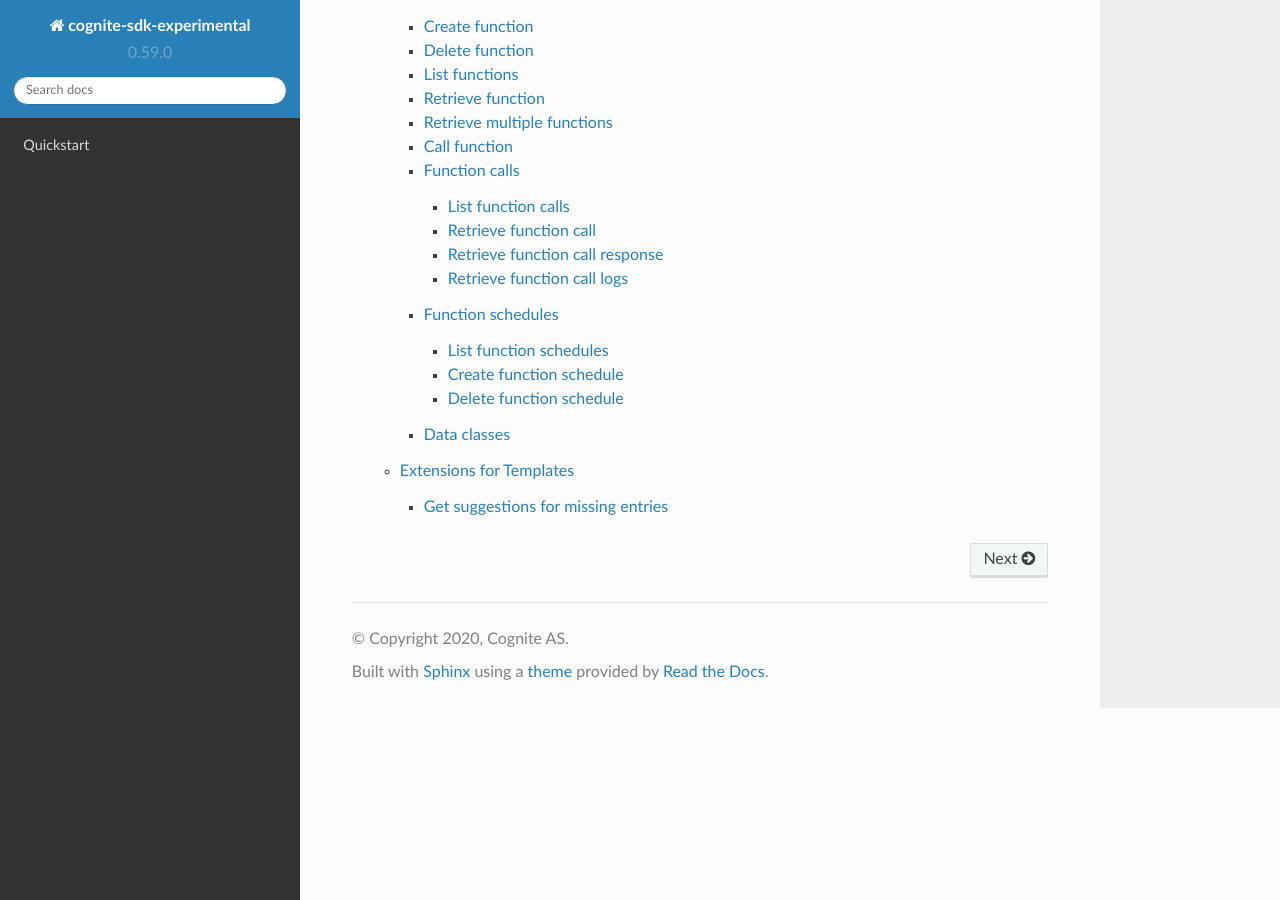
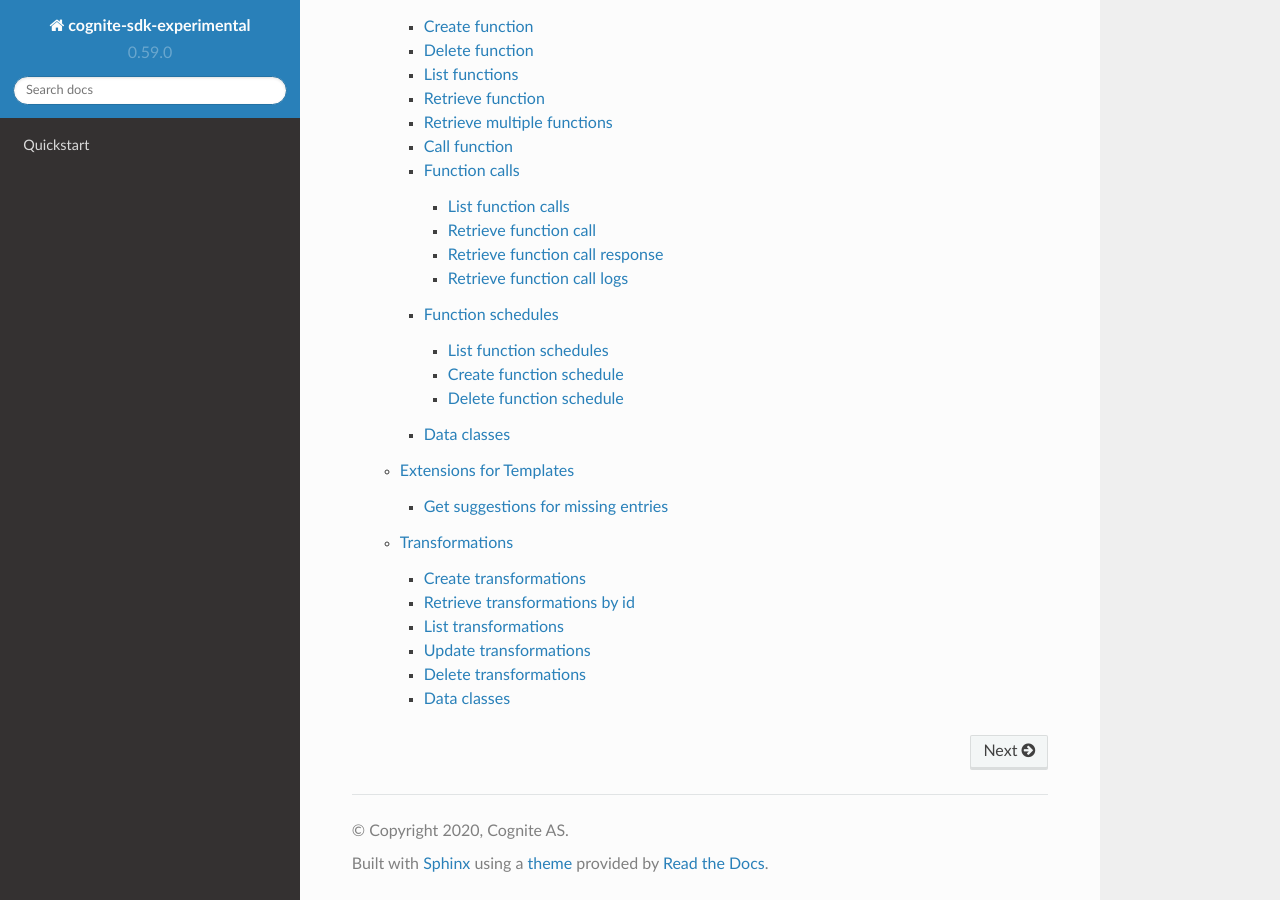
Before and after one commit to cognitedata/cognite-sdk-python-experimental, a Sphinx documentation site: the page built from docs/source/index.rst, in a window 1280 px wide and 900 px high, scrolled down 3025 px. Built offline with Sphinx 7.4.7 and the Read the Docs theme 2.0.0, drawn with Linux system fonts in a browser that asks for light colours.

```diff
--- a/docs/source/cognite.rst
+++ b/docs/source/cognite.rst
@@ -19,6 +19,7 @@ The currently available extensions for a `client` ( `CogniteClient`_) instance a
 * client.pnid_object_detection: `Detect common objects in a PNID`_
 * client.functions: `Functions`_
 * client.templates: `Extensions for Templates`_
+* client.transformations: `Transformations`_
 
 CogniteClient
 -------------
@@ -478,3 +479,32 @@ The main templates SDK is available through the main sdk.
 Get suggestions for missing entries
 ^^^^^^^^^^^^^^^^^^^^^^^^^^^^^^^^^^^
 .. automethod:: cognite.experimental._api.templatecompletion.TemplateCompletionAPI.complete
+
+Transformations
+------------------------
+
+Create transformations
+^^^^^^^^^^^^^^^^^^^^^^^^^^^^^^^^^^^
+.. automethod:: cognite.experimental._api.transformations.TransformationsAPI.create
+
+Retrieve transformations by id
+^^^^^^^^^^^^^^^^^^^^^^^^^^^^^^^^^^^
+.. automethod:: cognite.experimental._api.transformations.TransformationsAPI.retrieve
+
+List transformations
+^^^^^^^^^^^^^^^^^^^^^^^^^^^^^^^^^^^
+.. automethod:: cognite.experimental._api.transformations.TransformationsAPI.list
+
+Update transformations
+^^^^^^^^^^^^^^^^^^^^^^^^^^^^^^^^^^^
+.. automethod:: cognite.experimental._api.transformations.TransformationsAPI.update
+
+Delete transformations
+^^^^^^^^^^^^^^^^^^^^^^^^^^^^^^^^^^^
+.. automethod:: cognite.experimental._api.transformations.TransformationsAPI.delete
+
+Data classes
+^^^^^^^^^^^^
+.. automodule:: cognite.experimental.data_classes.transformations
+    :members:
+    :show-inheritance:
```
Also changed, not shown: CHANGELOG.md (+6 -0 lines), 2 other files.
